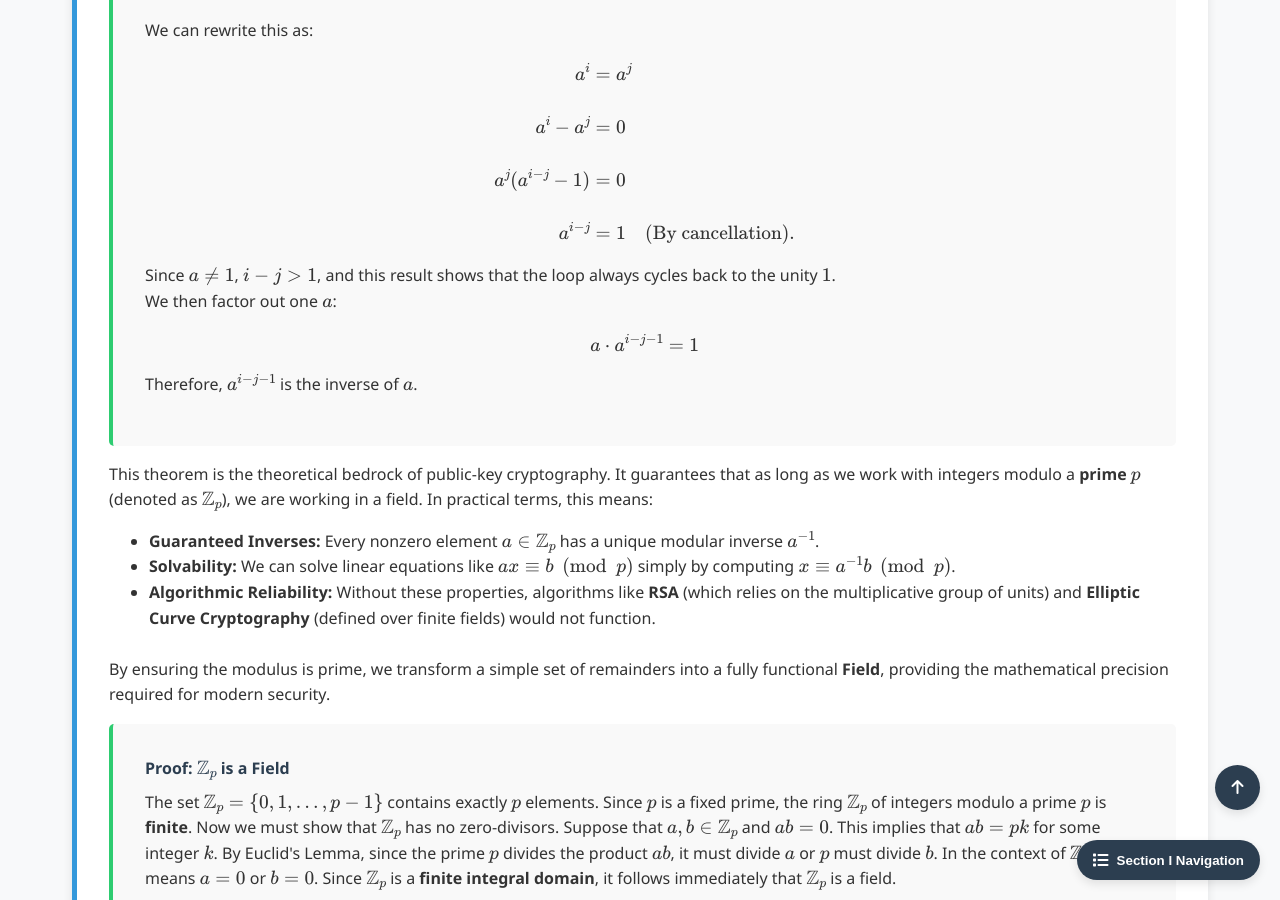
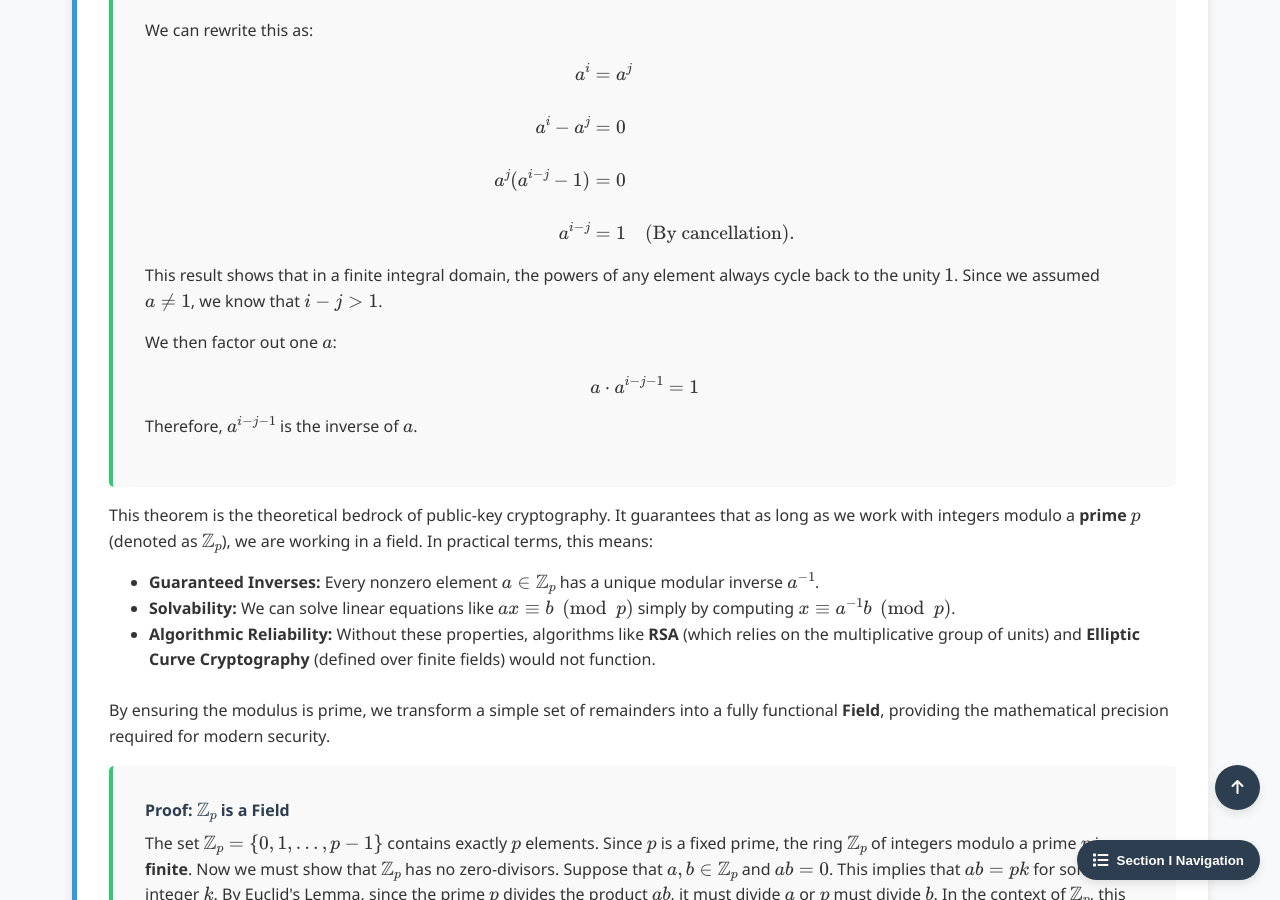
Before and after one commit to Yusukey01/yusukey01.github.io, a Jekyll site: the page built from Mathematics/Linear_algebra/intro_rings.html, in a window 1280 px wide and 900 px high, scrolled down 7896 px. Built offline with Jekyll 4.4.1, drawn with Linux system fonts in a browser that asks for light colours.

```diff
--- a/Mathematics/Linear_algebra/intro_rings.html
+++ b/Mathematics/Linear_algebra/intro_rings.html
@@ -555,8 +555,10 @@ noindex: true
                         a^{i-j} &= 1  \quad (\text{By cancellation}).
                         \end{align*}
                         \]
-                        Since \(a \neq 1\), \(i - j > 1\), and this result shows that the loop always cycles back to the unity \(1\).
-                        <br>
+                        This result shows that in a finite integral domain, the powers of any element always cycle back to the unity \(1\).
+                        Since we assumed \(a \neq 1\), we know that \(i - j > 1\).
+                    </p>
+                    <p>
                         We then factor out one \(a\):
                         \[
                         a \cdot a^{i-j-1} = 1
```
